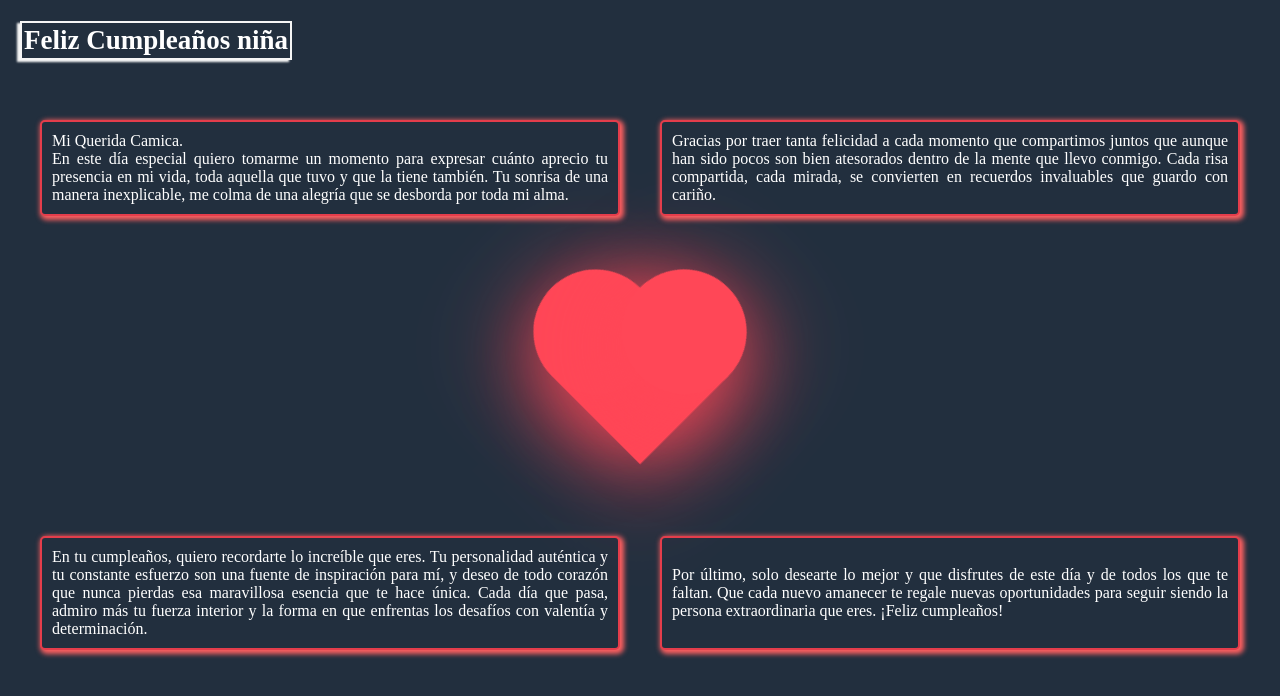
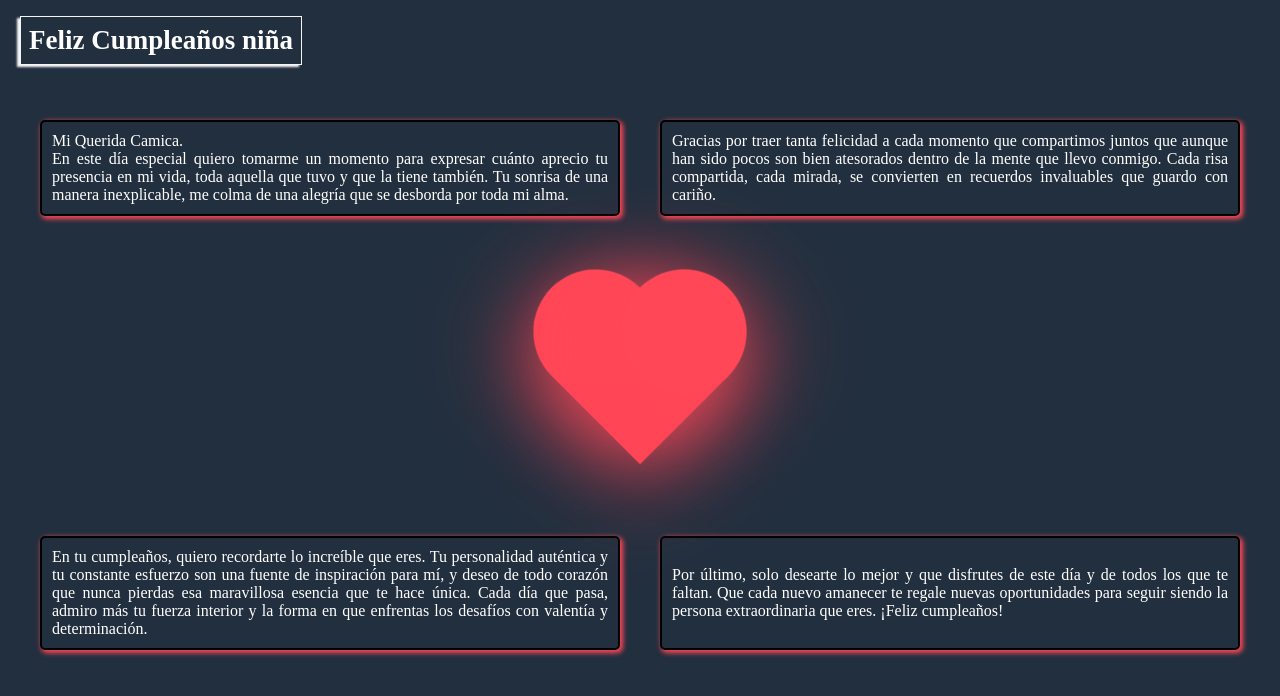
Before and after one commit to BrAlMoCa/cumple.github.io, a plain HTML site: page index.html in a window 1280 px wide. Drawn offline with Linux system fonts and the light colour scheme.

Commit message:
Cambio de colores style

```diff
--- a/style.css
+++ b/style.css
@@ -18,9 +18,9 @@ header {
 .h1_titulo_encabezado {
     font-size: 27px;
     margin-left: 20px;
-    padding: 2px;
+    padding: 8px;
     color: white;
-    border: whitesmoke solid 2px;
+    border: whitesmoke solid 1px;
     box-shadow: -3px 2px 2px whitesmoke;
 }
 
@@ -42,8 +42,8 @@ header {
     padding: 10px;
     border-radius: 5px;
     height: auto;
-    border: #e43d4b solid 2px;
-    box-shadow: 2px 2px 5px 2px #ff6060;
+    border: #000 solid 2px;
+    box-shadow: 2px 2px 5px 1px #ff4757;
     color: white;
 }
 
```
